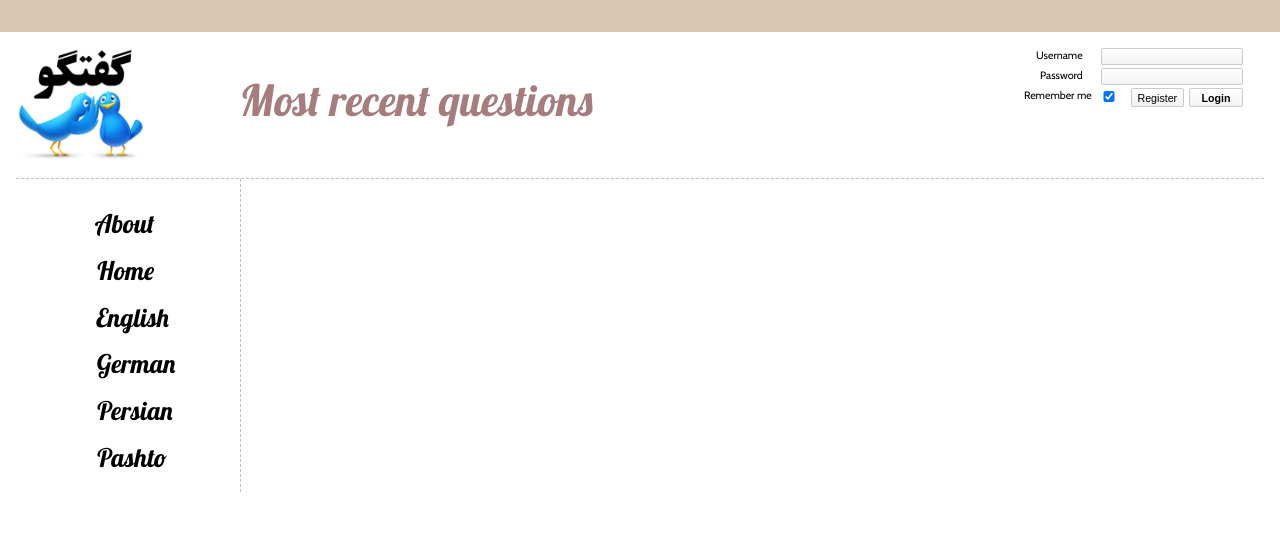
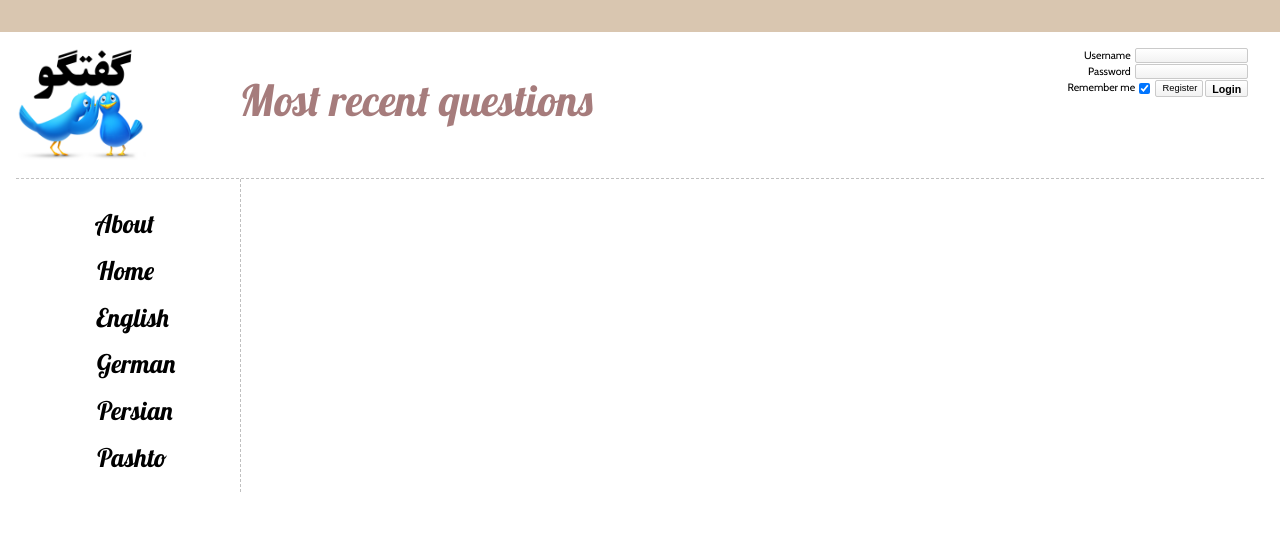
Before and after one commit to jonassanoj/dbpro, a CodeIgniter app: page /test/ in a window 1280 px wide. Shown: the top 557 px of the page. Run offline with CodeIgniter, Linux system fonts and the light colour scheme.

Commit message:
"remember me" cookie and login form fixed

```diff
--- a/application/controllers/user.php
+++ b/application/controllers/user.php
@@ -54,7 +54,7 @@ class User extends CI_Controller {
 	 * which will be exist till 3 days, otherwise cookies will be delete
 	 * if user login failed so a failed(username) function will be called and this failed fuction
 	 * is counting that how much time login is failed if it was more than 3 times and new recover page
-	 * wil open to user.
+	 * will open to user.
 	 * if user login successfully session data will be set for this user where
 	 * userid, username, usertype, login(true, false) will store
 	 * when user data set in the sessioin the user will be redirect to the last visiting place
--- a/application/helpers/loadview_helper.php
+++ b/application/helpers/loadview_helper.php
@@ -17,6 +17,9 @@ function init_view_data($content,$data) {
 		$data['navigation'][0] = anchor('main/filter/userID/'.$CI->session->userdata('uid'),lang('title_your_questions'));
 		$data['navigation'][1] = anchor('http://www.google.de','google');
 	}
+	else {
+		$data['username']=$CI -> input -> cookie('username');
+	}
 	$data['content'] = "content/$content";
 	return $data;
 }
--- a/css/login_small.css
+++ b/css/login_small.css
@@ -3,8 +3,8 @@
 ****************************************************************************/
 
 form.login_small {
-        font-size: 10pt;
-        width: 20em;
+        font-size: 8pt;
+        width: 21em;
     }
 
 .login_small label{
@@ -12,7 +12,7 @@ form.login_small {
     float: left;
     text-align: right;
     width: 10em;
-    font-size: 8pt;
+    font-size: inherit;
     }
 
 .login_small input{
@@ -24,15 +24,14 @@ form.login_small {
                 color-stop(0.0, #ffffff), color-stop(1.0, #f2f2f2));
     border: 1px solid #cacaca;
     color: #797979;
-    padding: 2px 3px;
     width: 10em;
-    height: 0.8em;
+    height: 1em;
+    float: right;
     font-size: inherit;
-    float: right;
   }
 
 .login_small input[type=checkbox]{
-    width: 2em;
+    width: 1em;
     float: left;
   }
 
@@ -49,15 +48,18 @@ form.login_small {
 }
 
 .login_small input[type=submit]{
-    width : 5em;
+    width : 4em;
     color : black;
     cursor: pointer;
-    margin-left: 0.5em;
-    height: 1.8em;
-    font-size: 8pt;
+    margin-left: 0.2em;
+    height: 17px;
  }
+.login_small #register{
+    font-size:7pt;
+    width: 5.2em;
+    padding: 0 0 2px 2px;
 
+}
 .login_small #login{
     font-weight: bold;
-
 }
--- a/css/main.css
+++ b/css/main.css
@@ -72,7 +72,7 @@ h3 { font-size: 120%; }
 }
 
 #loginbox {
-	width: 18em;
+	width: 240px;
 	height: 130px;
 	float: right;
 	padding: 0 ;
```
